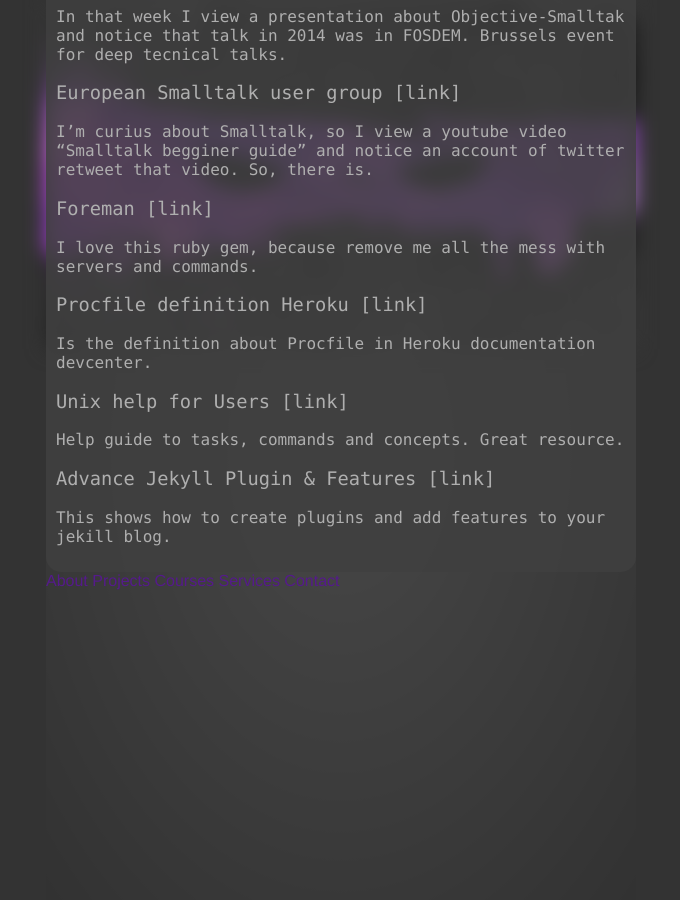
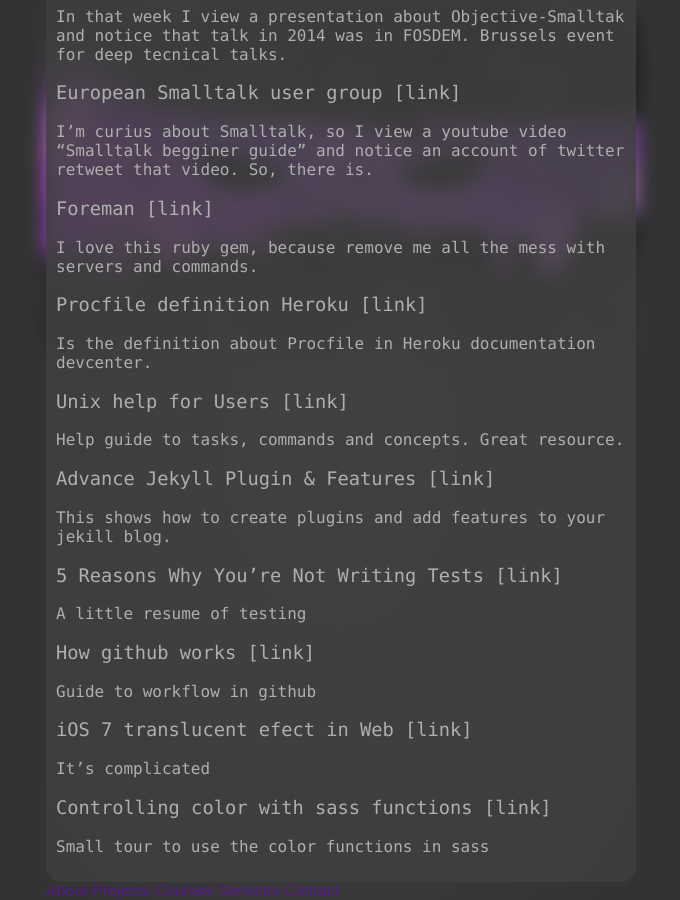
Before and after one commit to gzfrancisco/gzfrancisco.github.io, a Jekyll site: the page built from _posts/2014-02-24-week-links.md, in a window 1280 px wide and 900 px high, scrolled down 535 px. Shown: the whole window, without its empty margins (299-979 px from the left). Built offline with Jekyll 4.4.1, drawn with Linux system fonts in a browser that asks for light colours; Markdown is read by kramdown in place of the engine named in the settings; before the commit the page ends 1125 px from its top, so only the background shows below that.

Commit message:
Update 2014-02-24-week-links.md

```diff
--- a/_posts/2014-02-24-week-links.md
+++ b/_posts/2014-02-24-week-links.md
@@ -25,3 +25,15 @@
 
 ### [Advance Jekyll Plugin & Features](http://www.divshot.com/blog/web-development/advanced-jekyll-features/)
 This shows how to create plugins and add features to your jekill blog.
+
+### [5 Reasons Why You're Not Writing Tests](http://www.justinweiss.com/blog/2014/02/20/5-reasons-why-youre-not-writing-tests/)
+A little resume of testing
+
+### [How github works](http://zachholman.com/posts/how-github-works/)
+Guide to workflow in github
+
+### [iOS 7 translucent efect in Web](http://www.webdirections.org/blog/creating-ios-7-effects-with-css3-translucency-and-transparency/)
+It's complicated
+
+### [Controlling color with sass functions](http://robots.thoughtbot.com/controlling-color-with-sass-color-functions)
+Small tour to use the color functions in sass
```
